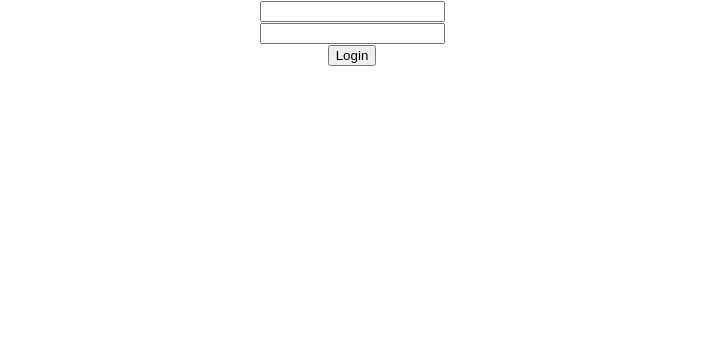
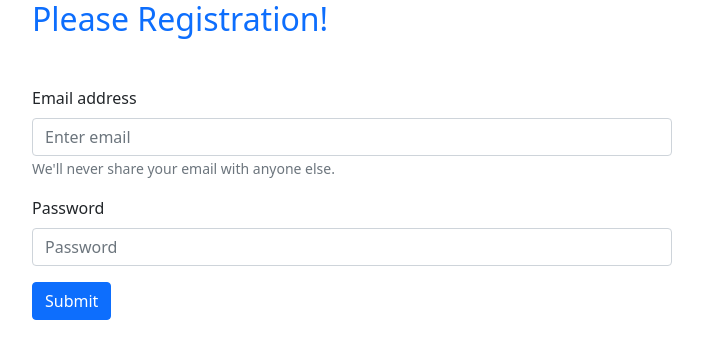
Before and after one commit to RefatRingky/email-password-auth, a React (Create React App) app: page / in a window 1280 px wide. Shown: the top 358 px of the page, without its empty margins (288-991 px from the left). Built offline with nearby package versions, Linux system fonts and the light colour scheme.

Commit message:
boostrap inmport

```diff
--- a/package.json
+++ b/package.json
@@ -6,8 +6,10 @@
     "@testing-library/jest-dom": "^5.16.4",
     "@testing-library/react": "^12.1.4",
     "@testing-library/user-event": "^13.5.0",
+    "bootstrap": "^5.1.3",
     "firebase": "^9.6.10",
     "react": "^18.0.0",
+    "react-bootstrap": "^2.2.3",
     "react-dom": "^18.0.0",
     "react-scripts": "5.0.0",
     "web-vitals": "^2.1.4"
--- a/src/App.css
+++ b/src/App.css
@@ -1,6 +1,4 @@
-.App {
-  text-align: center;
-}
+
 
 .App-logo {
   height: 40vmin;
--- a/src/App.js
+++ b/src/App.js
@@ -1,6 +1,10 @@
 import { getAuth } from "firebase/auth";
+import 'bootstrap/dist/css/bootstrap.min.css';
 import './App.css';
 import app from "./firebase.init";
+import Form from 'react-bootstrap/Form';
+import Button from 'react-bootstrap/Button';
+
 const auth = getAuth(app);
 function App() {
   const handleEmailBlur = event =>{
@@ -14,13 +18,29 @@ function App() {
     event.preventDefault();
   }
   return (
-    <div className="App">
-      <form onSubmit={ handleFormSubmit}>
+    <div >
+      <div className="registration w-50 mx-auto">
+        <h2 className="text-primary">Please Registration!</h2>
+      <Form >
+          <Form.Group className="mb-3 mt-5" controlId="formBasicEmail">
+            <Form.Label>Email address</Form.Label>
+            <Form.Control onBlur={handleEmailBlur} type="email" placeholder="Enter email" />
+            <Form.Text className="text-muted">
+              We'll never share your email with anyone else.
+            </Form.Text>
+          </Form.Group>
 
-        <input onBlur={handleEmailBlur} type="email" name=""  id="" /><br></br>
-        <input onBlur={handlePasswordBlur} type="password"  name="" id=""/><br></br>
-        <input type="submit" value="Login" />
-      </form>
+          <Form.Group className="mb-3" controlId="formBasicPassword">
+            <Form.Label>Password</Form.Label>
+            <Form.Control onBlur={handlePasswordBlur } type="password" placeholder="Password" />
+          </Form.Group>
+
+
+          <Button variant="primary" type="submit">
+            Submit
+          </Button>
+   </Form>
+      </div>
     </div>
   );
 }
```
Also changed, not shown: 1 other file (tests, documents, lock files or other folders).
